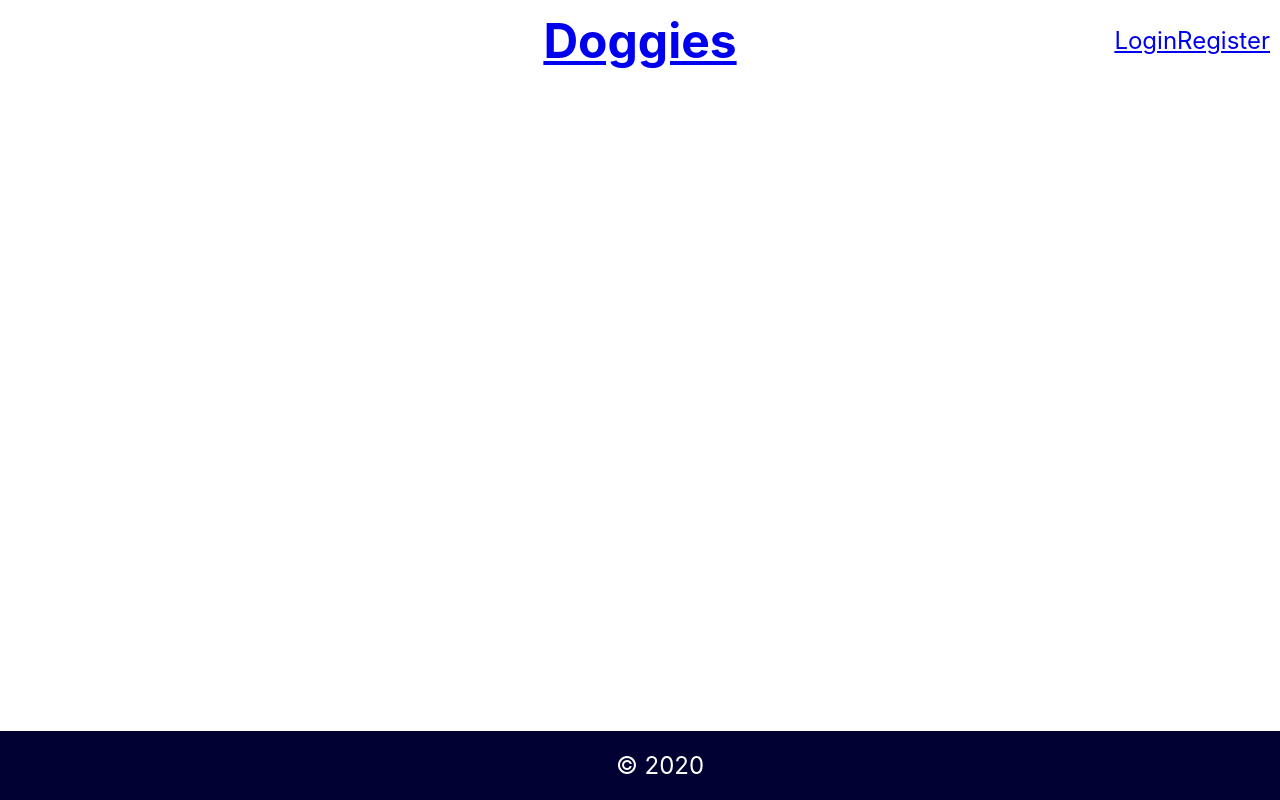
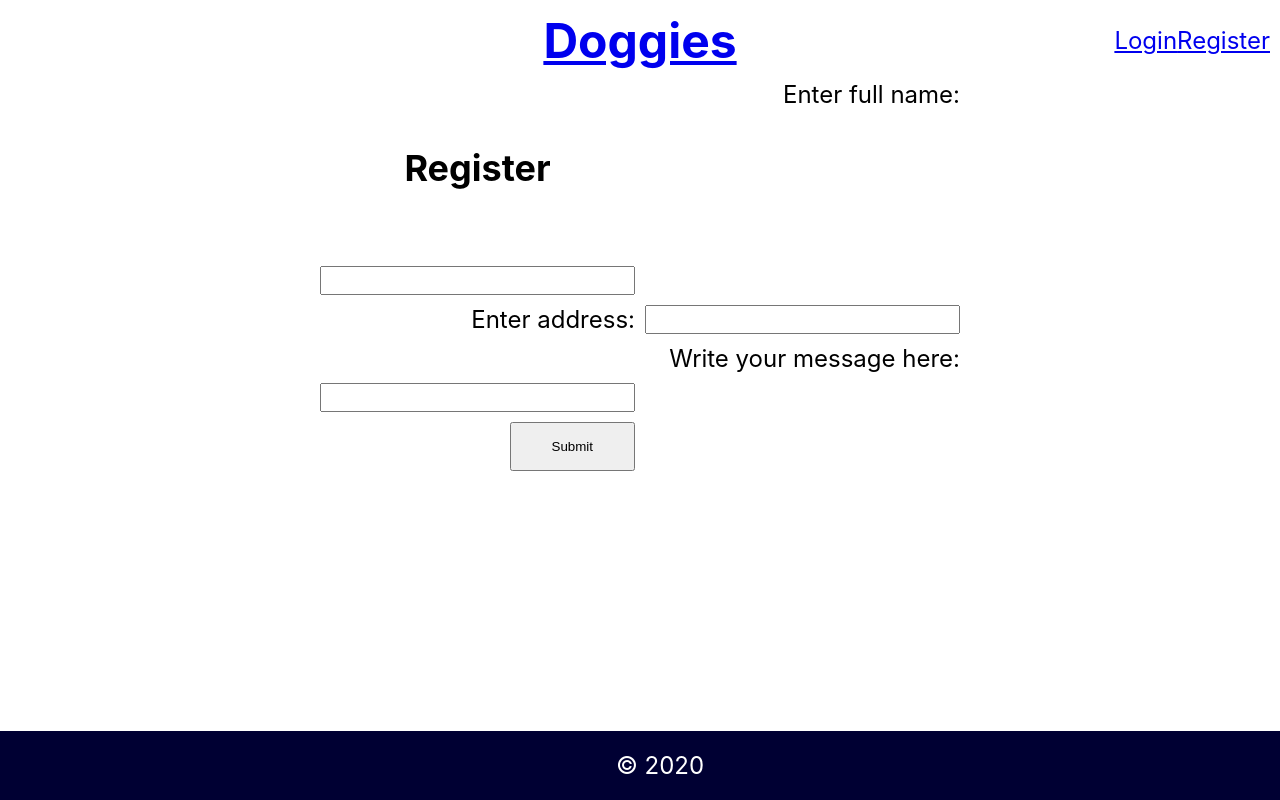
Before and after one commit to sbaayel/Doggies, a React (Create React App) app in the folder client/: page /adopts/1/new in a window 1280 px wide. Built offline with nearby package versions, Linux system fonts and the light colour scheme; no server answers.

Commit message:
dogdetails page

```diff
--- a/client/src/App.js
+++ b/client/src/App.js
@@ -8,7 +8,7 @@ import {
   loginUser,
   registerUser,
   verifyUser,
-
+  postAdopt,
   removeToken
 } from './services/api-helper';
 import Footer from './components/Footer';
@@ -30,6 +30,13 @@ class App extends Component {
   handleRegister = async (registerData) => {
     const currentUser = await registerUser(registerData);
     this.setState({ currentUser })
+  }
+
+  handleAdopt = async (adoptData) => {
+    const adoptDog = await postAdopt(adoptData);
+    this.setState(prevState => ({
+      posts: [...prevState.posts, adoptDog]
+    }))
   }
 
   confirmUser = async () => {
--- /dev/null
+++ b/client/src/components/Adopt.jsx
@@ -0,0 +1,60 @@
+import React, { Component } from 'react'
+import '../App.css'
+export default class Adopt extends Component {
+  state = {
+    name: '',
+    address: '',
+    message: ''
+  }
+
+  handleChange = (e) => {
+    const { name, value } = e.target;
+    this.setState({
+      [name]: value
+    });
+  }
+
+  render() {
+    const { name, address,  message} = this.state;
+    return (
+
+      <form className="auth-form"
+        onSubmit={(e) => {
+        e.preventDefault();
+        this.props.handleAdopt(this.state);
+        this.props.history.push('/');
+      }}>
+        <h3>Register</h3>
+        <label htmlFor="name">Enter full name:</label>
+        <input
+          id="name"
+          type="text"
+          name="name"
+          value={name}
+          onChange={this.handleChange}
+        />
+        <br />
+        <label htmlFor="email">Enter address:</label>
+        <input
+          id="address"
+          type="text"
+          name="address"
+          value={address}
+          onChange={this.handleChange}
+        />
+        <br />
+        <label htmlFor="message">Write your message here:</label>
+        <input
+          id="message"
+          type="text"
+          name="message"
+          value={message}
+          onChange={this.handleChange}
+        />
+        <br />
+        <button>Submit</button>
+        </form>
+
+    )
+  }
+}
--- a/client/src/components/DogDetails.jsx
+++ b/client/src/components/DogDetails.jsx
@@ -1,33 +1,43 @@
-import React from 'react'
-import { Link } from 'react-router-dom';
 
-export default function DogDetails(props) {
-  return (
-    <div>
-      <h3>Dogs</h3>
-      {props.dogs.map(dog => (
-        <React.Fragment key={dog.id}>
-          <p>{dog.name}</p>
+import React, { Component } from 'react'
+
+import '../App.css'
+import { getOneDog } from '../services/api-helper'
+
+class DogDetails extends Component {
+  constructor(props) {
+    super(props)
+    this.state = {
+      dog: null
+    }
+  }
+    componentDidMount(){
+      this.setDog()
+  }
 
 
 
+  setDog = async () => {
+    const dog = await getOneDog(this.props.dogId);
+    this.setState({ dog })
+  }
 
+  render() {
+    const { dog } = this.state;
 
+    return (
+      <div>
+        {
+          dog &&
+          <>
+            <h1>{dog.name}</h1>
+            <h1>{dog.breed}</h1>
 
+          </>
+        }
 
-
-
-
-          <button onClick={() => {
-            props.history.push(`/dogs/${dog.id}/edit`);
-          }}>Edit</button>
-          <button onClick={() => {
-            props.handleDogDelete(dog.id);
-          }}>Delete</button>
-          <br />
-        </React.Fragment>
-      ))}
-
-    </div>
-  )
+      </div>
+    )
+  }
 }
+  export default DogDetails;
--- a/client/src/components/Header.jsx
+++ b/client/src/components/Header.jsx
@@ -28,7 +28,7 @@ export default function Header(props) {
         props.currentUser
         &&
         <>
-
+         <Link className="tab" to="/adopt">Adopt</Link>
 
 
         </>
--- a/client/src/components/Main.jsx
+++ b/client/src/components/Main.jsx
@@ -3,10 +3,12 @@ import { Route } from 'react-router-dom';
 import '../App.css'
 import Login from './Login';
 import Register from './Register';
-import { getAllDogs, postDog, putDog, destroyDog } from '../services/api-helper';
+import { getAllDogs, postDog, putDog, destroyDog, postAdopt, getOneDog } from '../services/api-helper';
 import ShowDogs from './ShowDog';
 import CreateDog from './CreateDog';
 import UpdateDog from './UpdateDog';
+import Adopt from './Adopt'
+import DogDetails from './DogDetails'
 
 
 export default class Main extends Component {
@@ -25,6 +27,11 @@ export default class Main extends Component {
     this.setState({ dogs })
   }
 
+  getOneDog = async () => {
+    const dogs = await getOneDog();
+    this.setState({ dogs })
+  }
+
   handleDogSubmit = async (dogData) => {
     const newDog = await postDog(dogData);
     this.setState(prevState => ({
@@ -40,6 +47,14 @@ export default class Main extends Component {
       })
     }))
   }
+
+  handleAdoptSubmit = async (adoptData) => {
+    const adoptDog = await postAdopt(adoptData);
+    this.setState(prevState => ({
+      posts: [...prevState.posts, adoptDog]
+    }))
+  }
+
 
   handleDogDelete = async (id) => {
     await destroyDog(id);
@@ -75,6 +90,16 @@ export default class Main extends Component {
           />
         )} />
 
+         <Route exact path= '/dogs/:id' render={(props) => {
+          const { id } = props.match.params
+          return <DogDetails
+            {...props}
+            dogId={id}
+
+          />
+        }
+        } />
+
         <Route path="/dogs/new" render={(props) => (
           <CreateDog
             {...props}
@@ -90,6 +115,12 @@ export default class Main extends Component {
           />
         }} />
 
+       <Route path="/adopts/:id/new" render={(props) => (
+          <Adopt
+            {...props}
+            handleAdoptSubmit={this.handleAdoptSubmit}
+          />
+        )} />
       </main>
     )
   }
--- a/client/src/services/api-helper.js
+++ b/client/src/services/api-helper.js
@@ -63,3 +63,8 @@ export const destroyDog = async (id) => {
   const resp = await api.delete(`/dogs/${id}`);
   return resp;
 }
+
+export const postAdopt = async (adoptData, dogId) => {
+  const resp = await api.post(`/dogs/${dogId}/adopts`, adoptData);
+  return resp.data;
+}
```
